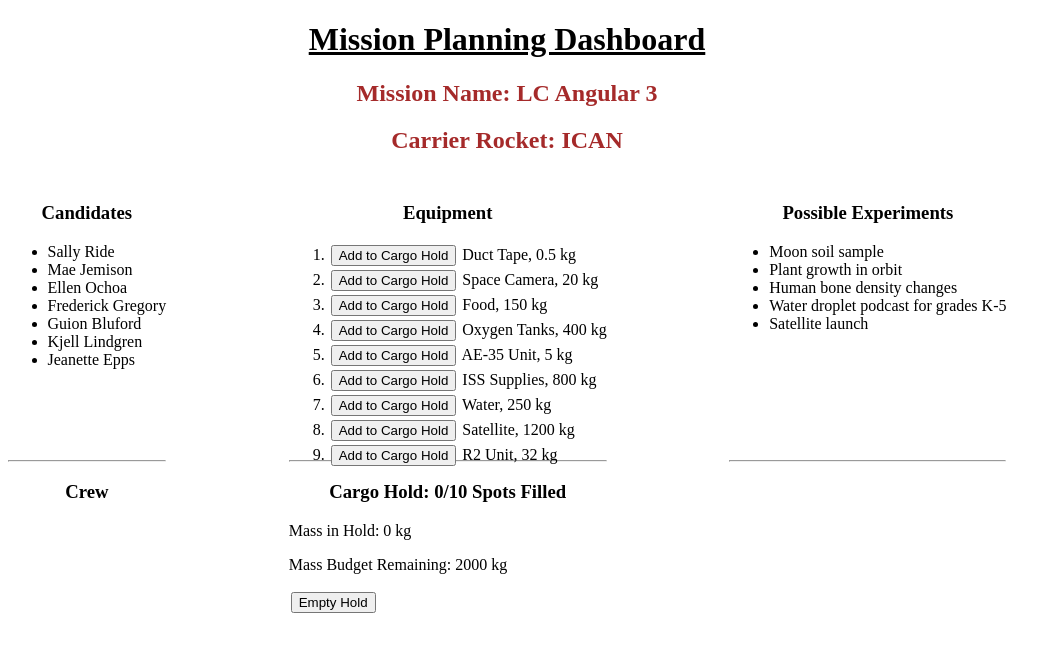
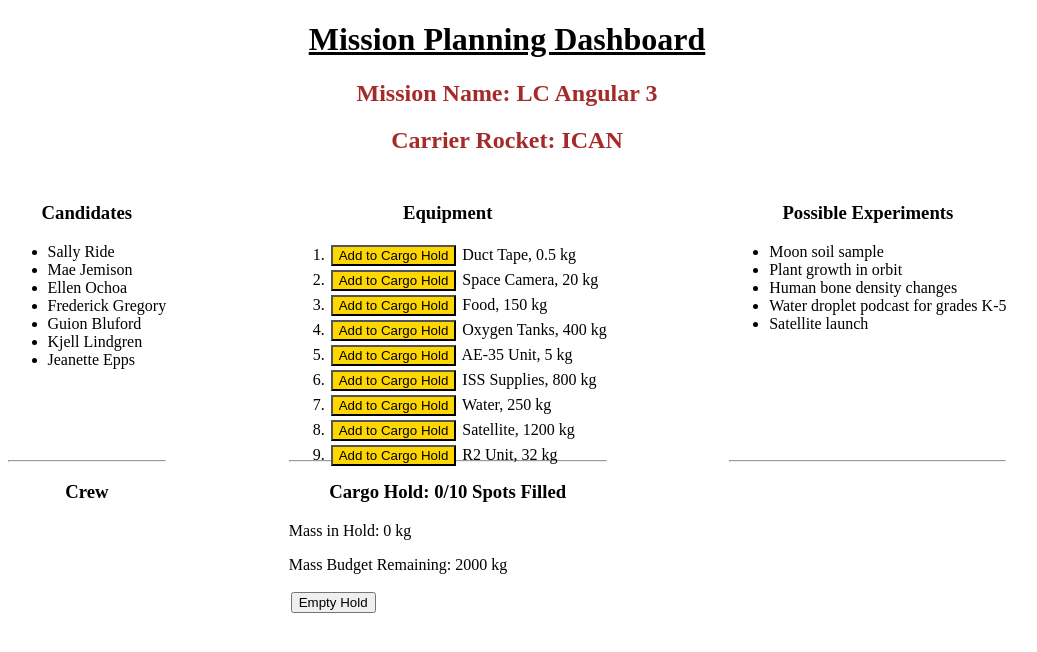
Before and after one commit to LaunchCodeEducation/angular-lc101-mission-planner, an Angular app: page / in a window 1280 px wide. Shown: the top 652 px of the page, without its empty margins (133-1170 px from the left). Built offline with nearby package versions, Linux system fonts and the light colour scheme.

Commit message:
Modified Add to Cargo button colors.

```diff
--- a/src/app/equipment/equipment.component.css
+++ b/src/app/equipment/equipment.component.css
@@ -15,3 +15,7 @@
 h3 {
     text-align: center;
 }
+
+.active {
+    background: gold;
+}
--- a/src/app/equipment/equipment.component.html
+++ b/src/app/equipment/equipment.component.html
@@ -2,7 +2,7 @@
     <h3>Equipment</h3>
     <ol>
         <li *ngFor="let item of equipmentItems">
-            <button [disabled]="item.mass+cargoMass>maximumAllowedMass || cargoHold.length >= maxItems" (click)="addItem(item)">
+            <button [class.active]="item.mass+cargoMass<=maximumAllowedMass && cargoHold.length < maxItems" [disabled]="item.mass+cargoMass>maximumAllowedMass || cargoHold.length >= maxItems" (click)="nearCapacity = addItem(item)">
                 Add to Cargo Hold
             </button>
             {{item.name}}, {{item.mass}} kg
@@ -18,6 +18,6 @@
         <li *ngFor="let item of cargoHold">{{item.name}}</li>
     </ol>
     <p>Mass in Hold: {{cargoMass}} kg</p>
-    <p [class.nearMaxMass]="cargoMass >= maximumAllowedMass-200">Mass Budget Remaining: {{maximumAllowedMass - cargoMass}} kg</p>
-    <button (click)="cargoHold=[]; cargoMass=0">Empty Hold</button>
+    <p [class.nearMaxMass]="nearCapacity">Mass Budget Remaining: {{maximumAllowedMass - cargoMass}} kg</p>
+    <button (click)="cargoHold=[]; cargoMass=0; nearCapacity = false">Empty Hold</button>
 </div>
--- a/src/app/equipment/equipment.component.ts
+++ b/src/app/equipment/equipment.component.ts
@@ -29,6 +29,6 @@
    addItem(item : object) : boolean {
       this.cargoHold.push(item);
       this.cargoMass += item['mass'];
-      return item['mass']+this.cargoMass > this.maximumAllowedMass;
+      return this.maximumAllowedMass - this.cargoMass <= 200;
    }
 }
```
